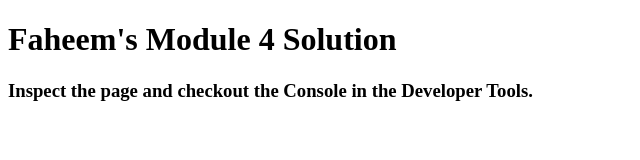
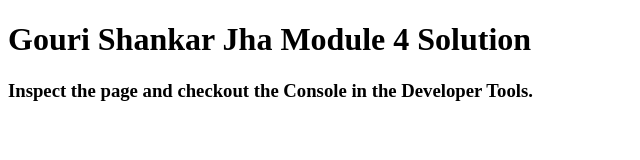
Before and after one commit to GouriShankarJha/webdcourse, a plain HTML site: page module-4-solution/index.html in a window 1280 px wide. Shown: the whole page, without its empty margins (0-640 px from the left). Drawn offline with Linux system fonts and the light colour scheme.

Commit message:
Update index.html

```diff
--- a/module-4-solution/index.html
+++ b/module-4-solution/index.html
@@ -11,7 +11,7 @@
   <script src="script.js"></script>
 </head>
 <body>
-  <h1>Faheem's Module 4 Solution</h1>
+  <h1>Gouri Shankar Jha Module 4 Solution</h1>
   <h3>Inspect the page and checkout the Console in the Developer Tools.</h3>
 </body>
 </html>
```
